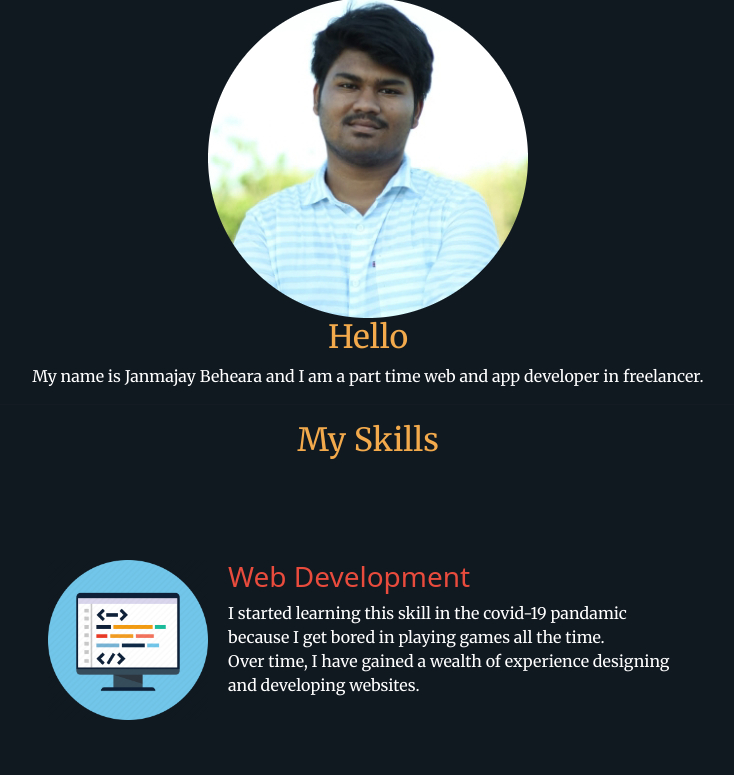
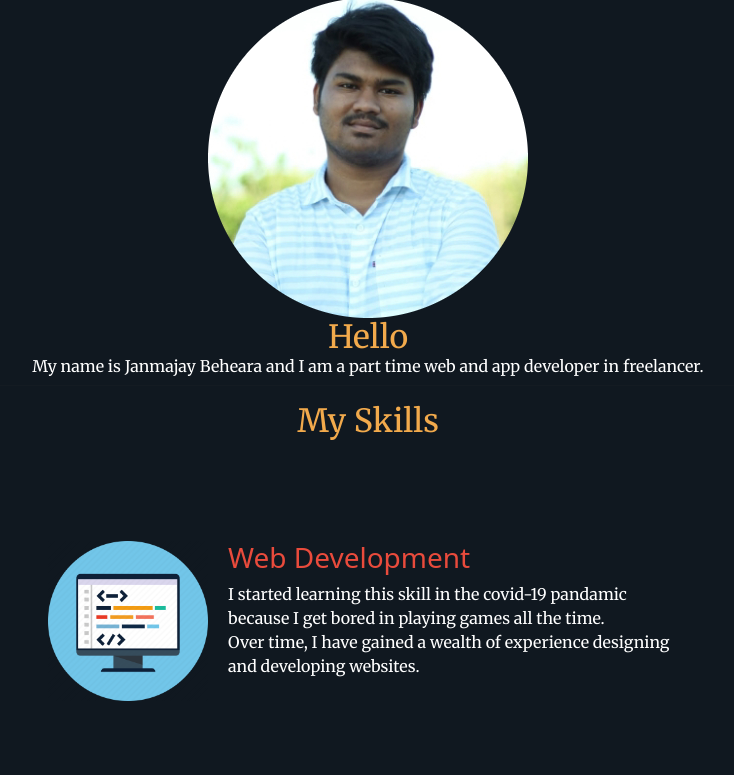
Before and after one commit to janmajay6/project_1, a plain HTML site: page about.html in a window 1280 px wide. Shown: the part 1027-1802 px from the top of the page, without its empty margins (272-1006 px from the left). Drawn offline with nearby package versions, Linux system fonts and the light colour scheme.

Commit message:
Update stylees.css

```diff
--- a/csss/stylees.css
+++ b/csss/stylees.css
@@ -119,3 +119,6 @@ text-decoration: none;
   font-size: 0.75rem;
   padding-bottom: 10px;
 }
+.profile{
+  line-height: 5px;
+}
```
